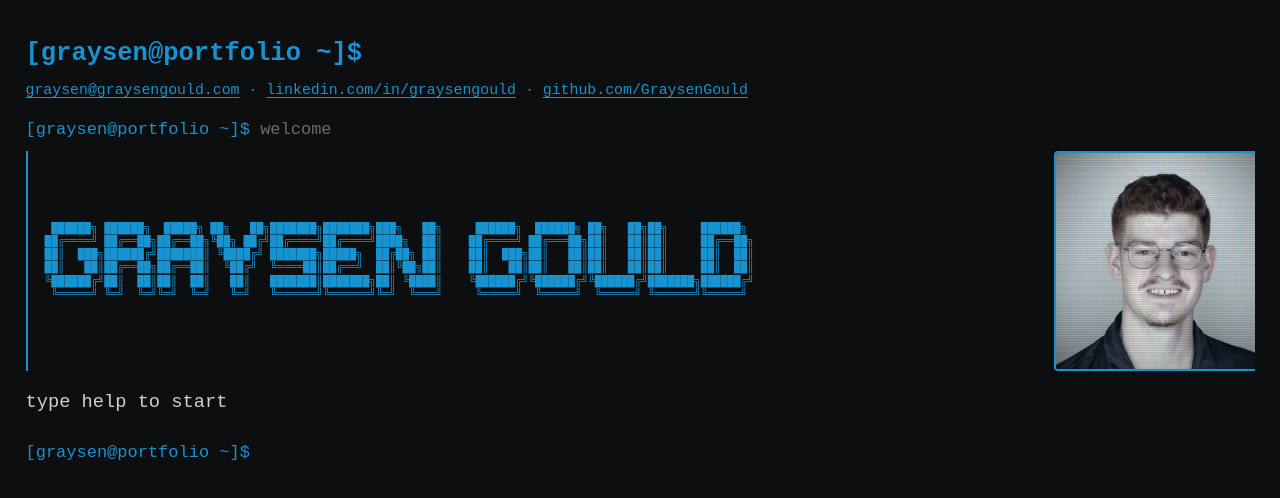
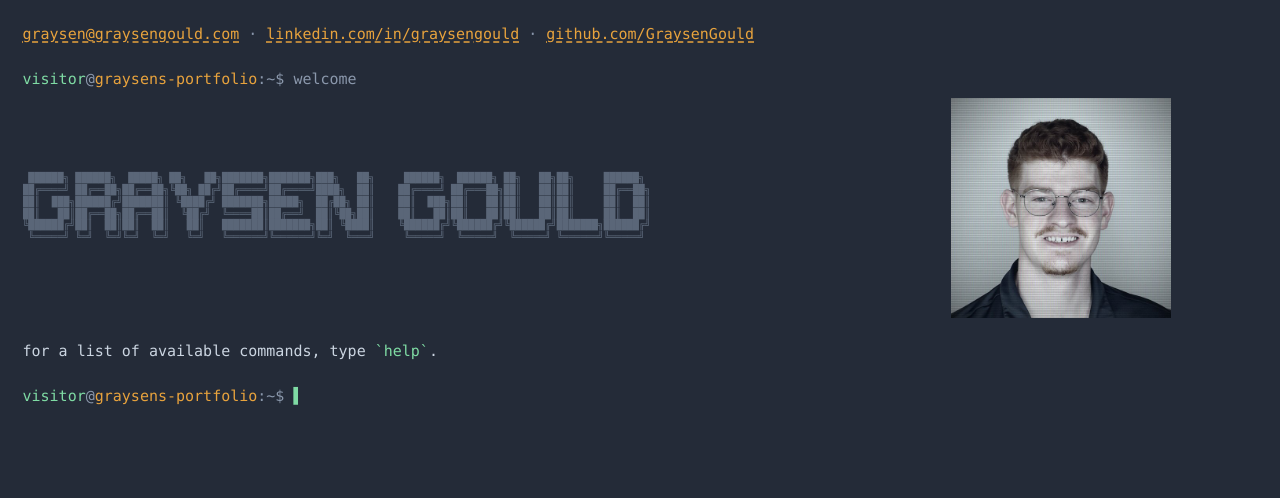
Before and after one commit to GraysenGould/portfolio, a React (Vite) app: page / in a window 1280 px wide. Shown: the top 498 px of the page. Built offline with nearby package versions, Linux system fonts and the light colour scheme.

Commit message:
changed theme to be a cooler slate theme

```diff
--- a/src/Terminal.jsx
+++ b/src/Terminal.jsx
@@ -20,14 +20,26 @@ const COMMANDS = {
   welcome: <Welcome />,
 }
 
-const PROMPT = '[graysen@portfolio ~]$ '
+const PROMPT_USER = 'visitor'
+const PROMPT_HOST = 'graysens-portfolio'
 const BOOT_COMMAND = 'welcome'
+
+function Prompt() {
+  return (
+    <span className="prompt">
+      <span className="prompt-user">{PROMPT_USER}</span>
+      <span className="prompt-punct">@</span>
+      <span className="prompt-host">{PROMPT_HOST}</span>
+      <span className="prompt-punct">:~$ </span>
+    </span>
+  )
+}
 
 const startup = [
   { type: 'banner', content: null },
   { type: 'input', content: BOOT_COMMAND },
   { type: 'output', content: COMMANDS[BOOT_COMMAND] },
-  { type: 'hint', content: 'type help to start' },
+  { type: 'hint', content: null },
 ]
 
 export default function Terminal() {
@@ -70,10 +82,7 @@ export default function Terminal() {
     } else if (COMMANDS[cmd]) {
       outputEntry = { type: 'output', content: COMMANDS[cmd] }
     } else {
-      outputEntry = {
-        type: 'error',
-        content: `command not found: ${cmd}. Try 'help'.`,
-      }
+      outputEntry = { type: 'error', content: cmd }
     }
 
     setHistory(prev => [
@@ -127,7 +136,6 @@ export default function Terminal() {
         if (entry.type === 'banner') {
           return (
             <div key={i} className="banner">
-              <div className="banner-name">[graysen@portfolio ~]$</div>
               <div className="banner-contact">
                 <a href={`mailto:${contact.email}`} className="contact-link">{contact.email}</a>
                 <span className="dim"> · </span>
@@ -139,12 +147,16 @@ export default function Terminal() {
           )
         }
         if (entry.type === 'hint') {
-          return <div key={i} className="hint">{entry.content}</div>
+          return (
+            <div key={i} className="hint">
+              for a list of available commands, type <span className="accent">help</span>.
+            </div>
+          )
         }
         if (entry.type === 'input') {
           return (
             <div key={i} className="history-input">
-              <span className="prompt">{PROMPT}</span>
+              <Prompt />
               <span>{entry.content}</span>
             </div>
           )
@@ -157,7 +169,11 @@ export default function Terminal() {
           )
         }
         if (entry.type === 'error') {
-          return <div key={i} className="error-line">{entry.content}</div>
+          return (
+            <div key={i} className="error-line">
+              command not found: <span className="accent">{entry.content}</span>. try <span className="accent">help</span>.
+            </div>
+          )
         }
         if (entry.type === 'output') {
           return <div key={i}>{entry.content}</div>
@@ -166,10 +182,12 @@ export default function Terminal() {
       })}
 
       <div className="input-line">
-        <span className="prompt">{PROMPT}</span>
+        <Prompt />
+        <span className="typed-text">{inputValue}</span>
+        <span className="cursor-block" aria-hidden="true">▌</span>
         <input
           ref={inputRef}
-          className="terminal-input"
+          className="terminal-input-hidden"
           value={inputValue}
           onChange={e => setInputValue(e.target.value)}
           onKeyDown={handleKeyDown}
--- a/src/commands/help.jsx
+++ b/src/commands/help.jsx
@@ -18,7 +18,7 @@ export default function Help() {
           </div>
         ))}
       </div>
-      <p className="help-hint">Type one of the above to view. For eg. <span className="accent">education</span></p>
+      <p className="help-hint">type one of the above to view, e.g. <span className="accent">education</span></p>
     </div>
   )
 }
--- a/src/index.css
+++ b/src/index.css
@@ -5,12 +5,14 @@
 }
 
 :root {
-  --bg: #0d0e0f;
-  --text: #d0d0d0;
-  --accent: #1793d1;
-  --dim: #6c6c6c;
+  --bg: #242B38;
+  --text: #CBD5E1;
+  --mint: #7FDBA4;
+  --amber: #E8A33D;
+  --punct: #8B98AC;
+  --ascii: #5A6678;
   --error: #e06c75;
-  --font: 'Courier New', Courier, monospace;
+  --font: "JetBrains Mono", "Fira Code", "SF Mono", Menlo, Consolas, monospace;
 }
 
 html, body, #root {
@@ -19,18 +21,19 @@ html, body, #root {
   background: var(--bg);
   color: var(--text);
   font-family: var(--font);
-  font-size: 17px;
-  line-height: 1.6;
+  font-size: 15px;
+  font-weight: 400;
+  line-height: 1.5;
 }
 
 a {
-  color: var(--accent);
-  text-decoration: underline;
+  color: var(--amber);
+  text-decoration: underline dashed;
   text-underline-offset: 3px;
 }
 
 a:hover {
-  opacity: 0.8;
+  filter: brightness(1.3);
 }
 
 /* Terminal container */
@@ -38,92 +41,109 @@ a:hover {
   min-height: 100%;
   width: 100%;
   margin: 0;
-  padding: 2rem 1.5rem 4rem;
+  padding: 1.5rem 1.5rem 4rem;
   cursor: text;
 }
 
 /* Banner */
 .banner {
-  margin-bottom: 0.5rem;
-}
-
-.banner-name {
-  font-size: 1.5rem;
-  font-weight: bold;
-  color: var(--accent);
-  margin-bottom: 0.25rem;
+  margin-bottom: 1.5rem;
 }
 
 .banner-contact {
-  font-size: 0.875rem;
-  color: var(--dim);
+  color: var(--punct);
 }
 
 .contact-link {
-  color: var(--accent);
+  color: var(--amber);
 }
 
 /* Hint line */
 .hint {
-  font-size: 1.1rem;
   color: var(--text);
-  margin-bottom: 1.25rem;
+  margin-bottom: 1.5rem;
 }
 
 /* Prompt */
 .prompt {
-  color: var(--accent);
   user-select: none;
   white-space: pre;
+}
+
+.prompt-user {
+  color: var(--mint);
+}
+
+.prompt-host {
+  color: var(--amber);
+}
+
+.prompt-punct {
+  color: var(--punct);
 }
 
 /* Input line */
 .input-line {
   display: flex;
   align-items: center;
-  margin-top: 0.5rem;
+  margin-top: 1.5rem;
 }
 
-.terminal-input {
-  flex: 1;
-  background: transparent;
+.typed-text {
+  white-space: pre;
+}
+
+.cursor-block {
+  color: var(--mint);
+  animation: blink 1s steps(1) infinite;
+}
+
+@keyframes blink {
+  0%, 50% { opacity: 1; }
+  50.01%, 100% { opacity: 0; }
+}
+
+.terminal-input-hidden {
+  position: absolute;
+  width: 1px;
+  height: 1px;
+  opacity: 0;
   border: none;
   outline: none;
-  color: var(--text);
-  font-family: var(--font);
-  font-size: inherit;
-  caret-color: var(--accent);
+  background: transparent;
+  color: transparent;
+  caret-color: transparent;
+  padding: 0;
+  pointer-events: none;
 }
 
 /* History */
 .history-input {
   display: flex;
   gap: 0;
-  margin-top: 0.75rem;
-  color: var(--dim);
+  margin-top: 1.5rem;
+  color: var(--punct);
 }
 
 .error-line {
   color: var(--error);
+  margin-top: 0.5rem;
+  margin-bottom: 1rem;
+}
+
+.tab-matches {
+  color: var(--mint);
   margin-top: 0.25rem;
   margin-bottom: 0.5rem;
 }
 
-.tab-matches {
-  color: var(--accent);
-  margin-top: 0.1rem;
-  margin-bottom: 0.25rem;
-}
-
 /* Output blocks */
 .output-block {
-  margin: 0.5rem 0 1rem 0;
-  padding-left: 1rem;
-  border-left: 2px solid var(--accent);
+  margin: 0.5rem 0 1.5rem 0;
 }
 
 .entry {
-  margin-bottom: 1.25rem;
+  margin-bottom: 1.5rem;
 }
 
 .entry:last-child {
@@ -139,14 +159,11 @@ a:hover {
 }
 
 .entry-title {
-  color: var(--accent);
-  font-weight: bold;
-  font-size: 1rem;
+  color: var(--mint);
 }
 
 .entry-meta {
-  color: var(--dim);
-  font-size: 0.85rem;
+  color: var(--punct);
 }
 
 .entry-subheader {
@@ -160,13 +177,10 @@ a:hover {
 
 .entry-role {
   color: var(--text);
-  font-style: italic;
-  font-size: 0.9rem;
 }
 
 .entry-dates {
-  color: var(--dim);
-  font-size: 0.85rem;
+  color: var(--punct);
 }
 
 .bullet-list {
@@ -178,16 +192,20 @@ a:hover {
 .bullet-item {
   display: flex;
   gap: 0.6rem;
-  font-size: 0.9rem;
 }
 
 .dim {
-  color: var(--dim);
+  color: var(--punct);
   flex-shrink: 0;
 }
 
 .accent {
-  color: var(--accent);
+  color: var(--mint);
+}
+
+.accent::before,
+.accent::after {
+  content: '`';
 }
 
 /* Help command */
@@ -195,7 +213,7 @@ a:hover {
   display: flex;
   flex-direction: column;
   gap: 0.2rem;
-  margin-bottom: 0.75rem;
+  margin-bottom: 1rem;
 }
 
 .help-row {
@@ -204,18 +222,22 @@ a:hover {
 }
 
 .help-cmd {
-  width: 120px;
+  width: 130px;
   flex-shrink: 0;
-  color: var(--text);
+  color: var(--mint);
+}
+
+.help-cmd::before,
+.help-cmd::after {
+  content: '`';
 }
 
 .help-desc {
-  color: var(--dim);
+  color: var(--punct);
 }
 
 .help-hint {
-  font-size: 0.875rem;
-  color: var(--dim);
+  color: var(--punct);
   margin-top: 0.5rem;
 }
 
@@ -230,7 +252,7 @@ a:hover {
 }
 
 .welcome-name {
-  color: var(--accent);
+  color: var(--ascii);
   font-family: var(--font);
   font-size: 0.65rem;
   line-height: 1.2;
@@ -243,8 +265,8 @@ a:hover {
   width: 220px;
   height: 220px;
   object-fit: cover;
-  border: 2px solid var(--accent);
-  border-radius: 4px;
+  border: none;
+  border-radius: 0;
   flex-shrink: 0;
 }
 
@@ -260,10 +282,6 @@ a:hover {
 }
 
 /* NVIDIA easter egg */
-.nvidia-block {
-  border-left-color: #76b900;
-}
-
 .nvidia-logo {
   color: #76b900;
   font-family: var(--font);
@@ -280,7 +298,6 @@ a:hover {
   color: #76b900;
   opacity: 0.7;
   margin-top: 0.5rem;
-  font-size: 0.9rem;
 }
 
 /* Mobile */
@@ -295,8 +312,4 @@ a:hover {
     flex-direction: column;
     gap: 0;
   }
-
-  .banner-name {
-    font-size: 1.2rem;
-  }
 }
```
